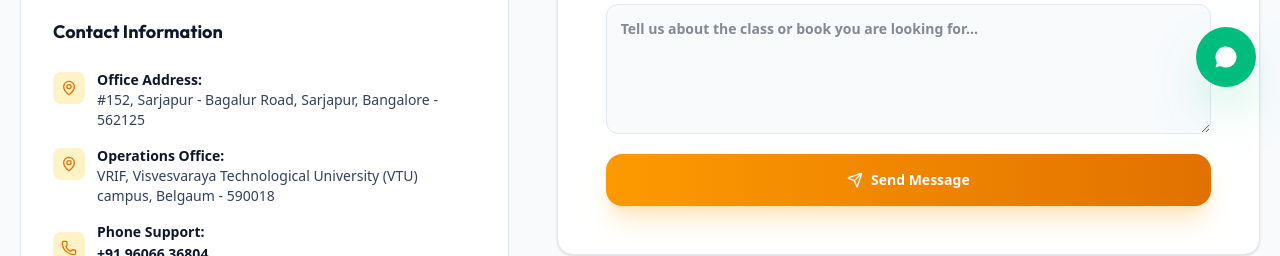
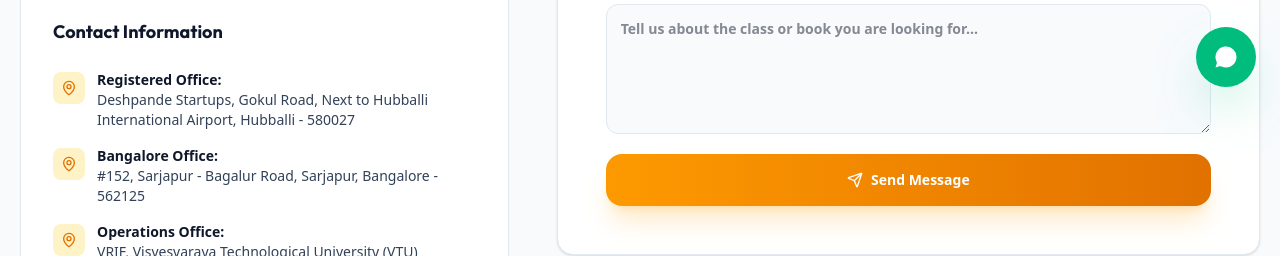
Before and after one commit to Krishna199399/belasu, a Next.js app: page /contact in a window 1280 px wide. Shown: the part 689-945 px from the top of the page. Built offline with nearby package versions, Linux system fonts and the light colour scheme; no server answers.

Commit message:
feat(branding): add Hubballi registered office address to footer, contact, and policy pages

```diff
--- a/src/app/books/a-destination-to-speak-kannada/page.tsx
+++ b/src/app/books/a-destination-to-speak-kannada/page.tsx
@@ -781,6 +781,9 @@ export default function DestinationToSpeakKannadaPage() {
                 </h3>
               </div>
               <p className="text-xs text-slate-300 leading-relaxed">
+                <strong>Registered Office:</strong> Deshpande Startups, Gokul Road, Next to Hubballi International Airport, Hubballi - 580027
+              </p>
+              <p className="text-xs text-slate-300 leading-relaxed">
                 <strong>Bangalore Office:</strong> #152, Sarjapur - Bagalur Road, Sarjapur, Bangalore - 562125
               </p>
               <p className="text-xs text-slate-300 leading-relaxed">
--- a/src/app/contact/page.tsx
+++ b/src/app/contact/page.tsx
@@ -101,7 +101,17 @@ export default function ContactPage() {
                     <MapPin className="w-4 h-4" />
                   </div>
                   <div>
-                    <strong className="block font-bold text-slate-900">Office Address:</strong>
+                    <strong className="block font-bold text-slate-900">Registered Office:</strong>
+                    <span>Deshpande Startups, Gokul Road, Next to Hubballi International Airport, Hubballi - 580027</span>
+                  </div>
+                </div>
+
+                <div className="flex items-start gap-3">
+                  <div className="w-8 h-8 rounded-lg bg-amber-100 text-amber-600 flex items-center justify-center flex-shrink-0 mt-0.5">
+                    <MapPin className="w-4 h-4" />
+                  </div>
+                  <div>
+                    <strong className="block font-bold text-slate-900">Bangalore Office:</strong>
                     <span>#152, Sarjapur - Bagalur Road, Sarjapur, Bangalore - 562125</span>
                   </div>
                 </div>
--- a/src/app/digital/kannada-class-6-guide/page.tsx
+++ b/src/app/digital/kannada-class-6-guide/page.tsx
@@ -698,6 +698,9 @@ export default function DigitalClass6Page() {
                 </h3>
               </div>
               <p className="text-xs text-slate-300 leading-relaxed font-normal">
+                <strong>Registered Office:</strong> Deshpande Startups, Gokul Road, Next to Hubballi International Airport, Hubballi - 580027
+              </p>
+              <p className="text-xs text-slate-300 leading-relaxed font-normal">
                 <strong>Bangalore Office:</strong> #152, Sarjapur - Bagalur Road, Sarjapur, Bangalore - 562125
               </p>
               <p className="text-xs text-slate-300 leading-relaxed font-normal">
--- a/src/app/policies/privacy/page.tsx
+++ b/src/app/policies/privacy/page.tsx
@@ -344,6 +344,9 @@ export default function PrivacyPage() {
                 </h3>
               </div>
               <p className="text-xs text-slate-300 leading-relaxed">
+                <strong>Registered Office:</strong> Deshpande Startups, Gokul Road, Next to Hubballi International Airport, Hubballi - 580027
+              </p>
+              <p className="text-xs text-slate-300 leading-relaxed">
                 <strong>Bangalore Office:</strong> #152, Sarjapur - Bagalur Road, Sarjapur, Bangalore - 562125
               </p>
               <p className="text-xs text-slate-300 leading-relaxed">
--- a/src/app/policies/returns/page.tsx
+++ b/src/app/policies/returns/page.tsx
@@ -277,6 +277,9 @@ export default function ReturnsPolicyPage() {
                 </h3>
               </div>
               <p className="text-xs text-slate-300 leading-relaxed">
+                <strong>Registered Office:</strong> Deshpande Startups, Gokul Road, Next to Hubballi International Airport, Hubballi - 580027
+              </p>
+              <p className="text-xs text-slate-300 leading-relaxed">
                 <strong>Bangalore Office:</strong> #152, Sarjapur - Bagalur Road, Sarjapur, Bangalore - 562125
               </p>
               <p className="text-xs text-slate-300 leading-relaxed">
--- a/src/app/policies/shipping/page.tsx
+++ b/src/app/policies/shipping/page.tsx
@@ -286,6 +286,9 @@ export default function ShippingPolicyPage() {
                 </h3>
               </div>
               <p className="text-xs text-slate-300 leading-relaxed">
+                <strong>Registered Office:</strong> Deshpande Startups, Gokul Road, Next to Hubballi International Airport, Hubballi - 580027
+              </p>
+              <p className="text-xs text-slate-300 leading-relaxed">
                 <strong>Bangalore Office:</strong> #152, Sarjapur - Bagalur Road, Sarjapur, Bangalore - 562125
               </p>
               <p className="text-xs text-slate-300 leading-relaxed">
--- a/src/app/policies/terms/page.tsx
+++ b/src/app/policies/terms/page.tsx
@@ -243,6 +243,9 @@ export default function TermsPage() {
                 </h3>
               </div>
               <p className="text-xs text-slate-300 leading-relaxed">
+                <strong>Registered Office:</strong> Deshpande Startups, Gokul Road, Next to Hubballi International Airport, Hubballi - 580027
+              </p>
+              <p className="text-xs text-slate-300 leading-relaxed">
                 <strong>Bangalore Office:</strong> #152, Sarjapur - Bagalur Road, Sarjapur, Bangalore - 562125
               </p>
               <p className="text-xs text-slate-300 leading-relaxed">
--- a/src/app/videos/page.tsx
+++ b/src/app/videos/page.tsx
@@ -783,6 +783,9 @@ export default function VideosMediaPage() {
                     </h4>
                   </div>
                   <p className="text-xs text-slate-600 leading-relaxed">
+                    <strong>Registered Office:</strong> Deshpande Startups, Gokul Road, Next to Hubballi International Airport, Hubballi - 580027
+                  </p>
+                  <p className="text-xs text-slate-600 leading-relaxed">
                     <strong>Bangalore Office:</strong> #152, Sarjapur - Bagalur Road, Sarjapur, Bangalore - 562125
                   </p>
                   <p className="text-xs text-slate-600 leading-relaxed">
@@ -830,6 +833,9 @@ export default function VideosMediaPage() {
                   CKELP TECHNOLOGIES PRIVATE LIMITED
                 </h4>
               </div>
+              <p className="text-xs text-slate-300 leading-relaxed">
+                <strong>Registered Office:</strong> Deshpande Startups, Gokul Road, Next to Hubballi International Airport, Hubballi - 580027
+              </p>
               <p className="text-xs text-slate-300 leading-relaxed">
                 <strong>Bangalore Office:</strong> #152, Sarjapur - Bagalur Road, Sarjapur, Bangalore - 562125
               </p>
--- a/src/components/layout/Footer.tsx
+++ b/src/components/layout/Footer.tsx
@@ -322,7 +322,11 @@ export const Footer: React.FC = () => {
               {openSection === 'offices' && (
                 <div className="pl-6 pr-1 pb-4 pt-1 space-y-2 text-xs text-slate-600 animate-in fade-in duration-150">
                   <div className="space-y-0.5">
-                    <strong className="text-slate-800 block">Bangalore Registered Office:</strong>
+                    <strong className="text-slate-800 block">Registered Office:</strong>
+                    <p className="text-[11px] leading-relaxed">Deshpande Startups, Gokul Road, Next to Hubballi International Airport, Hubballi - 580027</p>
+                  </div>
+                  <div className="space-y-0.5 pt-1.5 border-t border-stone-200/50">
+                    <strong className="text-slate-800 block">Bangalore Office:</strong>
                     <p className="text-[11px] leading-relaxed">#152, Sarjapur - Bagalur Road, Sarjapur, Bangalore - 562125</p>
                   </div>
                   <div className="space-y-0.5 pt-1.5 border-t border-stone-200/50">
@@ -712,6 +716,12 @@ export const Footer: React.FC = () => {
                 <div className="flex items-start gap-2">
                   <MapPin className="w-3.5 h-3.5 text-amber-600 shrink-0 mt-0.5" />
                   <span>
+                    <strong className="text-slate-700">Registered Office:</strong> Deshpande Startups, Gokul Road, Next to Hubballi International Airport, Hubballi - 580027
+                  </span>
+                </div>
+                <div className="flex items-start gap-2">
+                  <MapPin className="w-3.5 h-3.5 text-amber-600 shrink-0 mt-0.5" />
+                  <span>
                     <strong className="text-slate-700">Bangalore:</strong> #152, Sarjapur - Bagalur Road, Sarjapur, Bangalore - 562125
                   </span>
                 </div>
--- a/src/lib/email.ts
+++ b/src/lib/email.ts
@@ -530,7 +530,7 @@ export async function sendContactInquiryEmail(
       </div>
     </div>
     <div class="footer">
-      Belesu Academic Publishing • Sarjapur, Bengaluru • VTU Campus, Belagavi
+      Belesu Academic Publishing • Deshpande Startups, Hubballi • Sarjapur, Bengaluru • VTU Campus, Belagavi
     </div>
   </div>
 </body>
```
